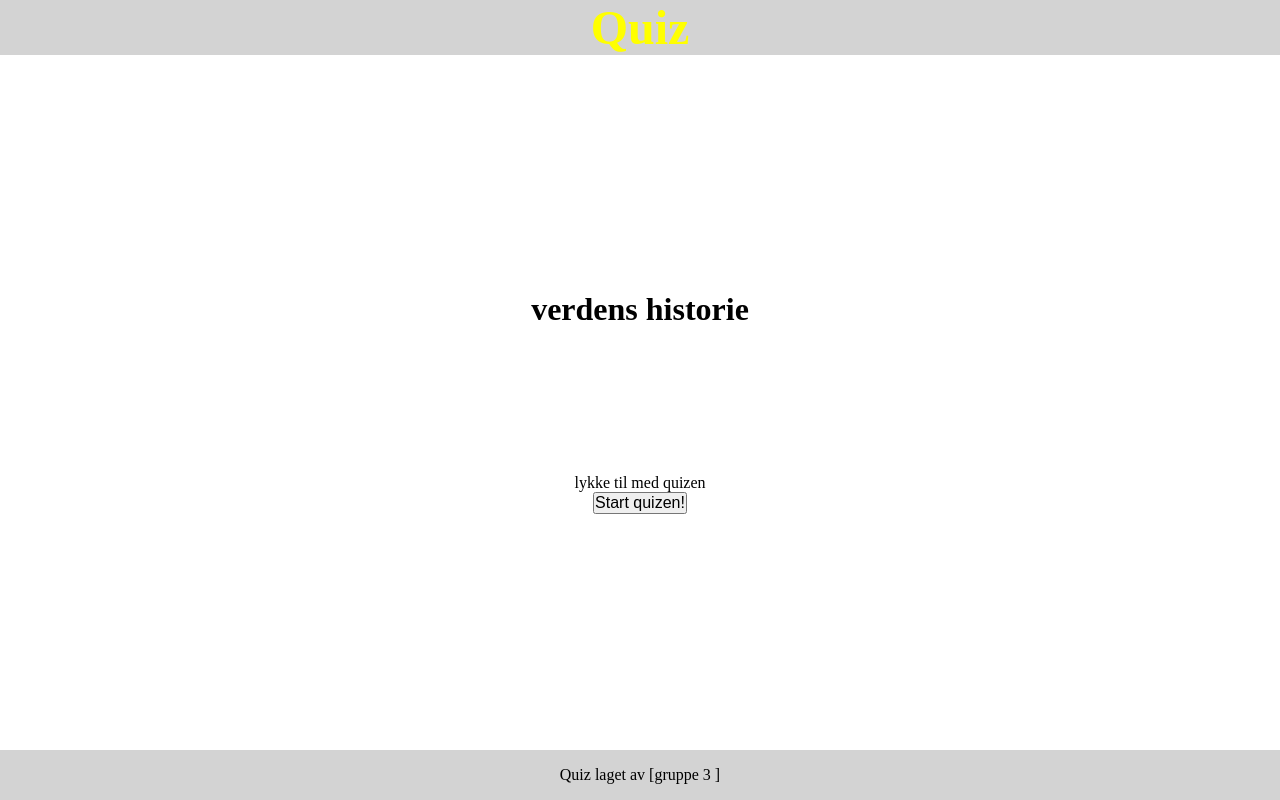
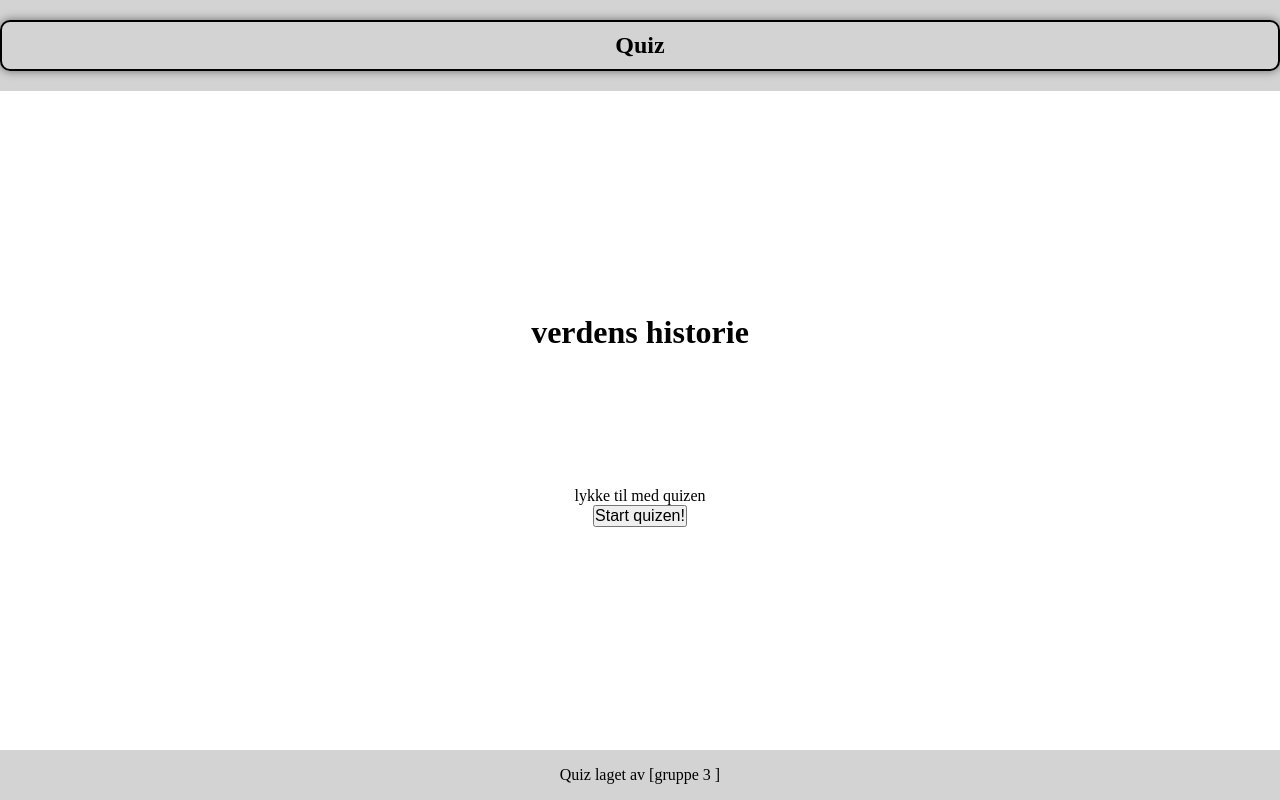
Before and after one commit to F21-1IM-2022-23/quizutvikling-gruppe-3, a plain HTML site: page index.html in a window 1280 px wide. Drawn offline with Linux system fonts and the light colour scheme.

Commit message:
Overskrift

```diff
--- a/style.css
+++ b/style.css
@@ -40,8 +40,14 @@ footer {
 }
 
 h1 { /* Denne påvirker stilen til overskriften i headeren */
-    font-size: 3rem;
-    color: yellow;
+    font-size: 24px;
+    font-weight: bold;
+    text-align: center;
+    margin: 20px 0;
+    padding: 10px;
+    border: 2px solid black;
+    border-radius: 10px;
+    box-shadow: 0 0 10px rgba(0,0,0,0.5);
 }
 
 h2 { /* Denne påvirker stilen til Quiz-overskriften "hva kan du om [tema]?" */
```
